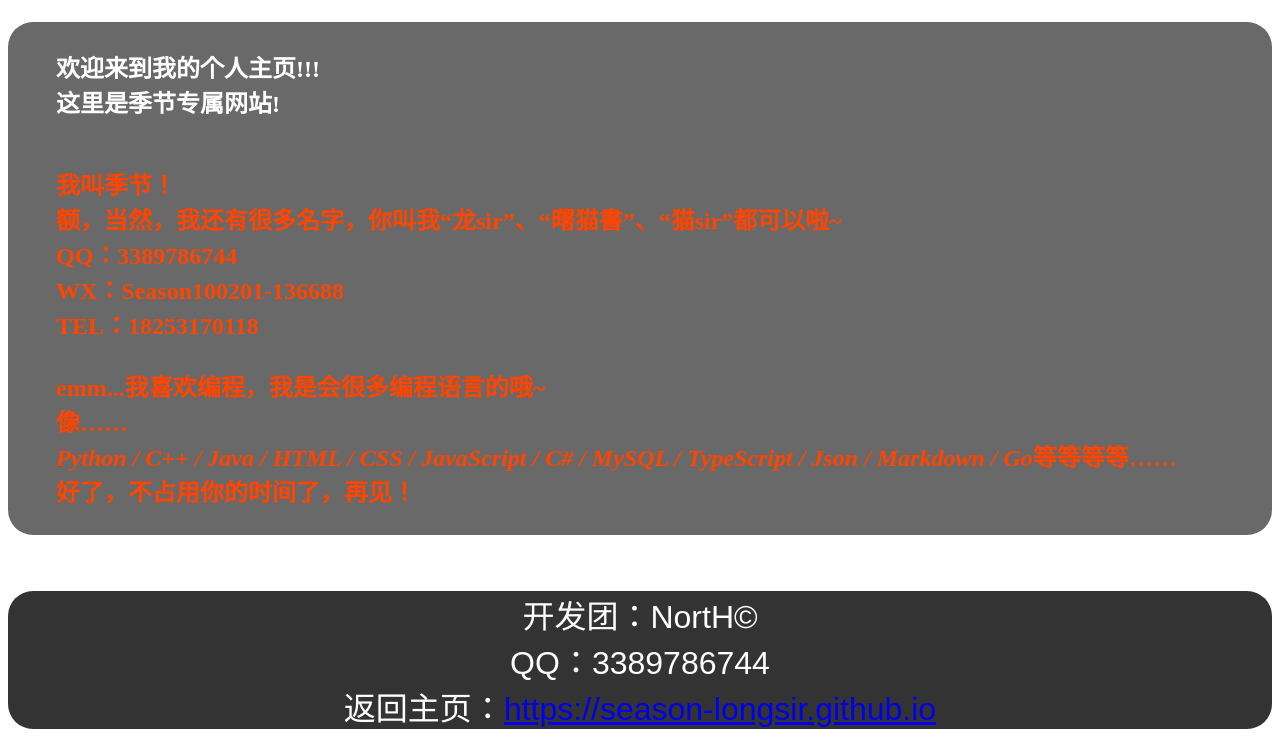
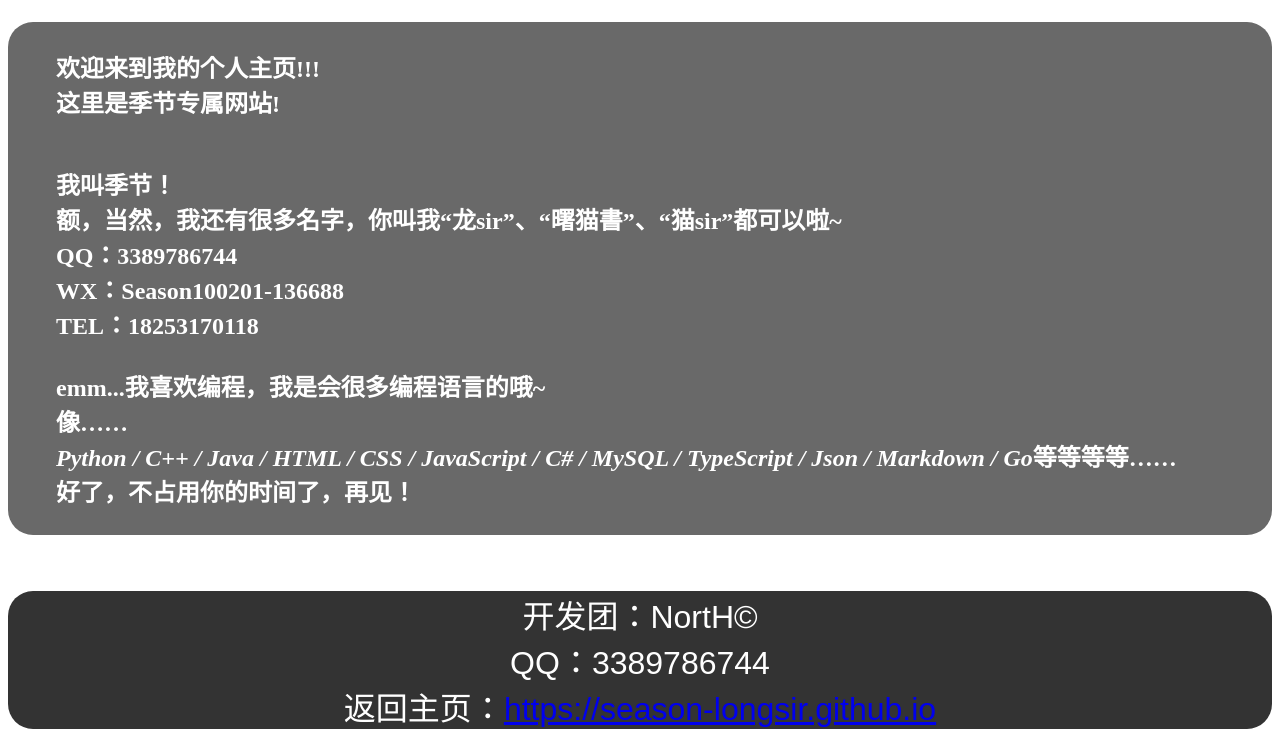
Before and after one commit to season-longsir/season-longsir.github.io, a plain HTML site: page myself/home.html in a window 1280 px wide. Shown: the part 145-882 px from the top of the page. Drawn offline with Linux system fonts and the light colour scheme.

Commit message:
Update home.html

```diff
--- a/myself/home.html
+++ b/myself/home.html
@@ -84,7 +84,7 @@
                 &emsp;&emsp;欢迎来到我的个人主页!!!<br>
                 &emsp;&emsp;这里是季节专属网站!<br>
             </h2>
-            <h2 style="color: orangered;">
+            <h2>
                 <br>
                 &emsp;&emsp;我叫季节！<br>
                 &emsp;&emsp;额，当然，我还有很多名字，你叫我“龙sir”、“曙猫書”、“猫sir”都可以啦~<br>
```
